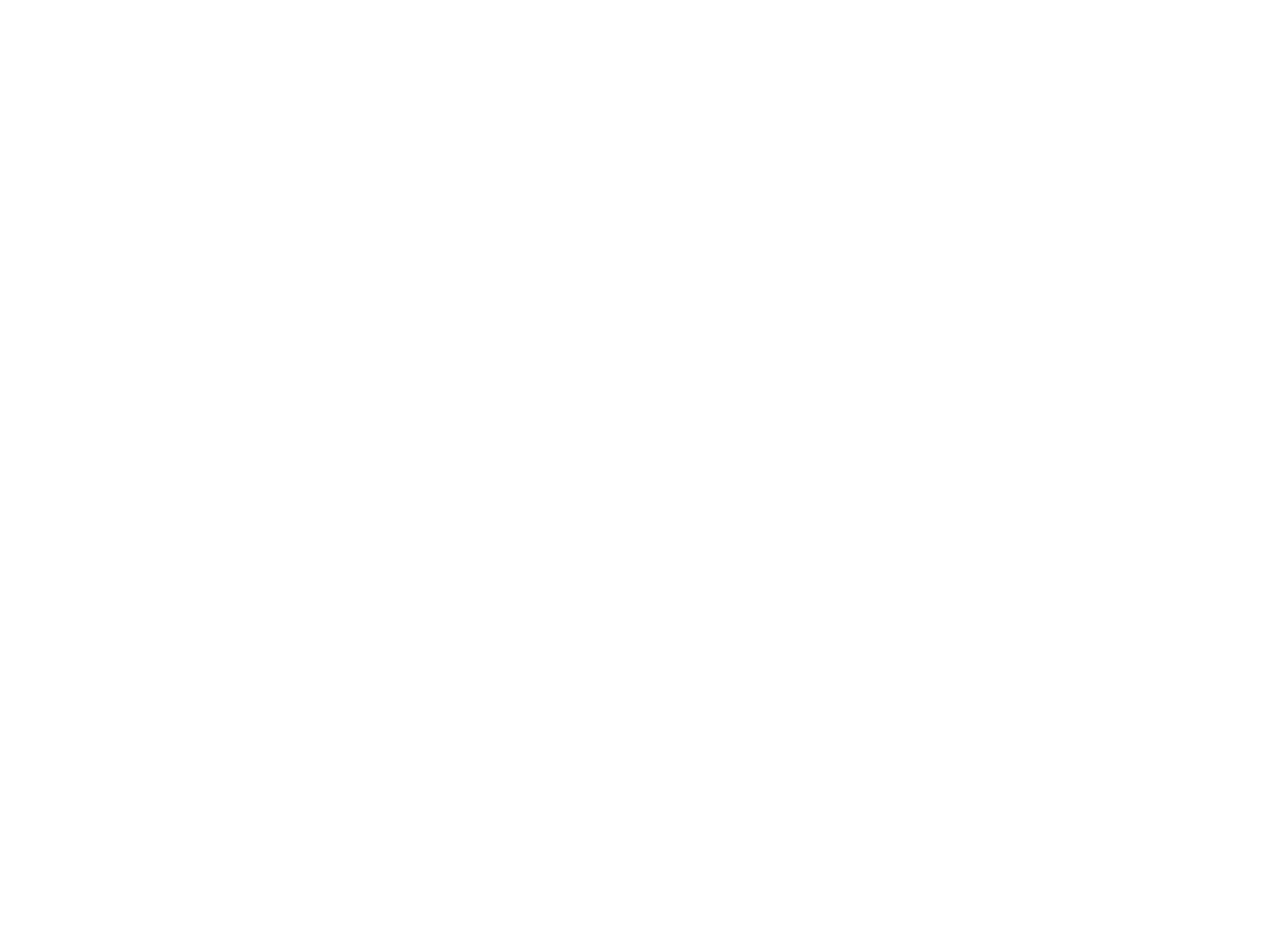
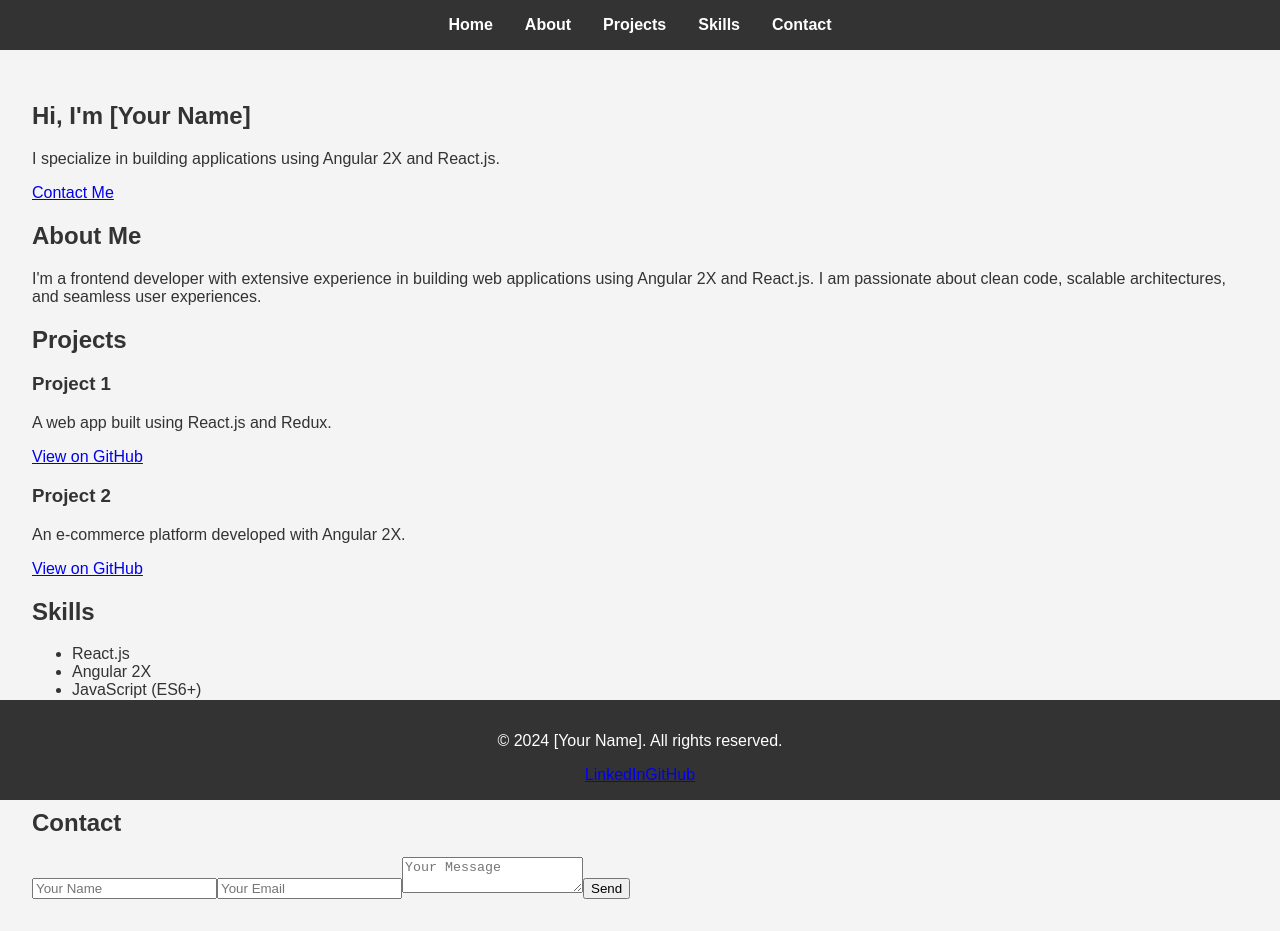
Before and after one commit to Brad-Rayz/portfolio, a plain HTML site: page index.html in a window 1280 px wide. Before the commit the page ends 800 px from the top, so only its background shows below. Drawn offline with Linux system fonts and the light colour scheme; the site is published under a folder, as on GitHub Pages, so addresses that start at the root find nothing.

Commit message:
Update index.html

```diff
--- a/index.html
+++ b/index.html
@@ -1 +1,3 @@
-<!doctype html><html lang="en"><head><meta charset="utf-8"/><link rel="icon" href="/favicon.ico"/><meta name="viewport" content="width=device-width,initial-scale=1"/><meta name="theme-color" content="#000000"/><meta name="description" content="Web site created using create-react-app"/><link rel="apple-touch-icon" href="/logo192.png"/><link rel="manifest" href="/manifest.json"/><title>React App</title><script defer="defer" src="/static/js/main.d14a8826.js"></script><link href="/static/css/main.4b6b9ee3.css" rel="stylesheet"></head><body><noscript>You need to enable JavaScript to run this app.</noscript><div id="root"></div></body></html>
+<!doctype html>
+<html lang="en">
+  <head><meta charset="utf-8"/><link rel="icon" href="./favicon.ico"/><meta name="viewport" content="width=device-width,initial-scale=1"/><meta name="theme-color" content="#000000"/><meta name="description" content="Web site created using create-react-app"/><link rel="apple-touch-icon" href="./logo192.png"/><link rel="manifest" href="./manifest.json"/><title>React App</title><script defer="defer" src="./static/js/main.d14a8826.js"></script><link href="./static/css/main.4b6b9ee3.css" rel="stylesheet"></head><body><noscript>You need to enable JavaScript to run this app.</noscript><div id="root"></div></body></html>
```
